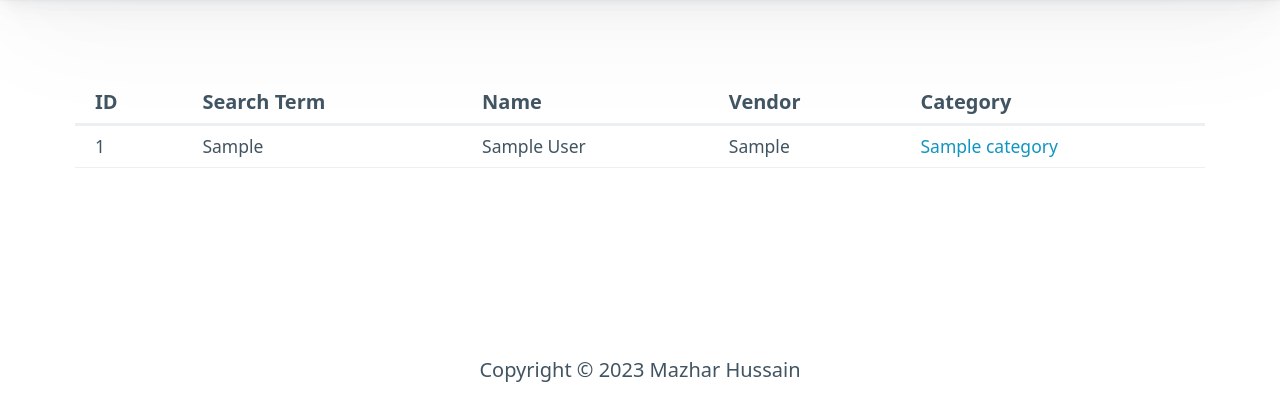
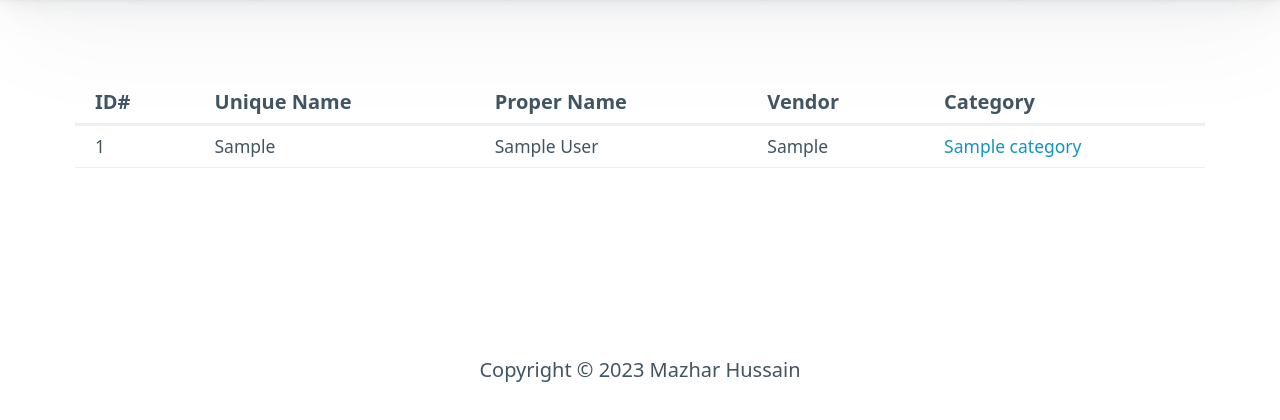
Before and after one commit to ProdComb/ProdComb, a Django app: page /products/ in a window 1280 px wide. Shown: the part 65-485 px from the top of the page. Run offline with Django 4.2, Linux system fonts and the light colour scheme; tables that the repository leaves empty hold one stand-in row (values such as "Sample post"); parts of the project's set-up code (start-up, migrations or seed data) failed here and were passed over.

Commit message:
Update product list table headings

```diff
--- a/templates/products.html
+++ b/templates/products.html
@@ -6,9 +6,9 @@
     <table>
       <thead>
         <tr>
-          <th scope="col"><strong>ID</strong></th>
-          <th scope="col"><strong>Search Term</strong></th>
-          <th scope="col"><strong>Name</strong></th>
+          <th scope="col"><strong>ID#</strong></th>
+          <th scope="col"><strong>Unique Name</strong></th>
+          <th scope="col"><strong>Proper Name</strong></th>
           <th scope="col"><strong>Vendor</strong></th>
           <th scope="col"><strong>Category</strong></th>
         </tr>
```
